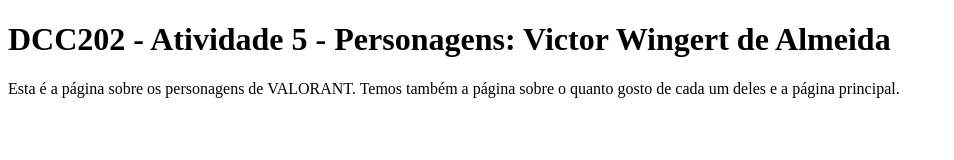
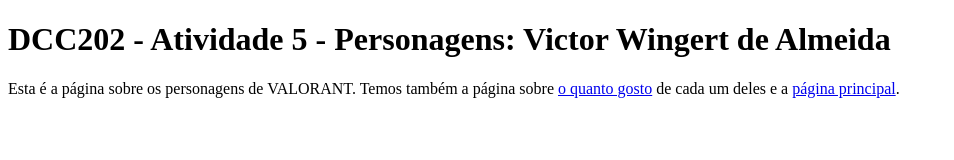
Before and after one commit to ufjf-dcc202/ufjf-dcc202-2023-3-b-atv5-victorwingert, a website: page personagens.html in a window 1280 px wide. Shown: the whole page, without its empty margins (0-954 px from the left). Drawn offline with Linux system fonts and the light colour scheme.

Commit message:
adicionei âncoras no parágrafo de personagens

```diff
--- a/personagens.html
+++ b/personagens.html
@@ -8,7 +8,7 @@
 <body>
     <main>
         <h1>DCC202 - Atividade 5 - Personagens: Victor Wingert de Almeida</h1>
-        <p>Esta é a página sobre os personagens de VALORANT. Temos também a página sobre o quanto gosto de cada um deles e a página principal.</p>
+        <p>Esta é a página sobre os personagens de VALORANT. Temos também a página sobre <a href="preferencias.html">o quanto gosto</a> de cada um deles e a <a href="index.html">página principal</a>.</p>
     </main>
 </body>
 </html>
```
